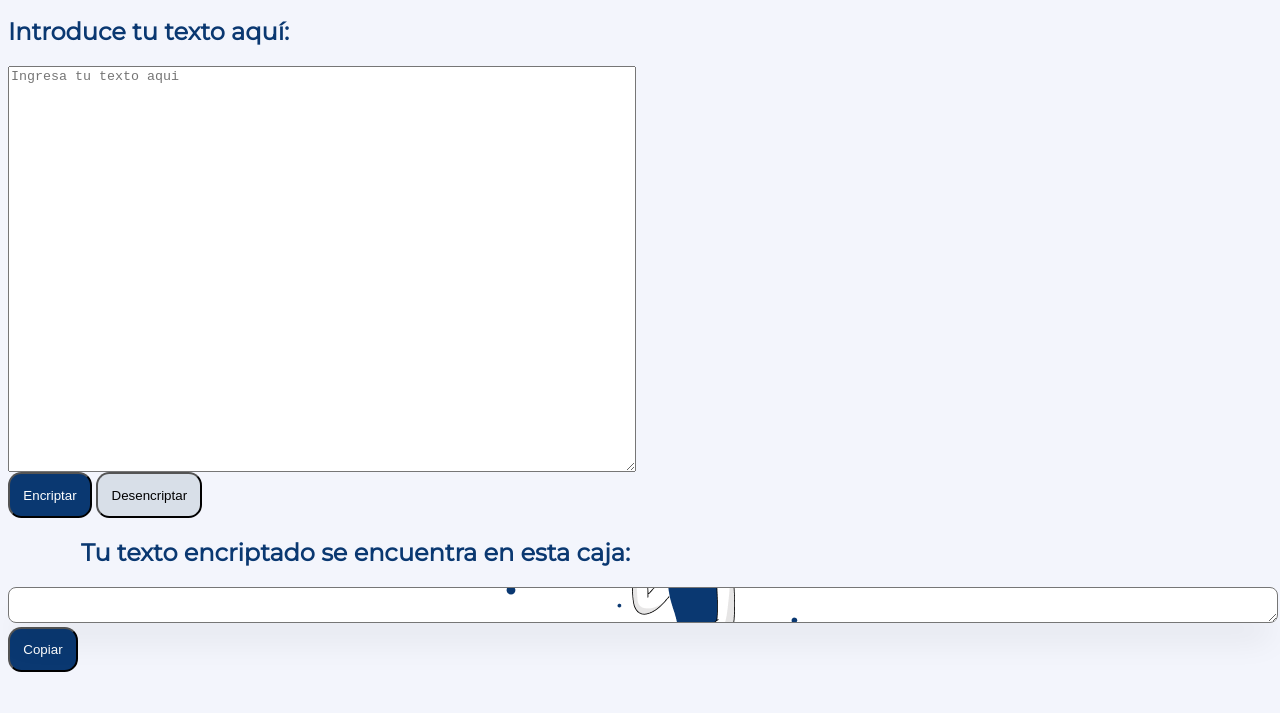
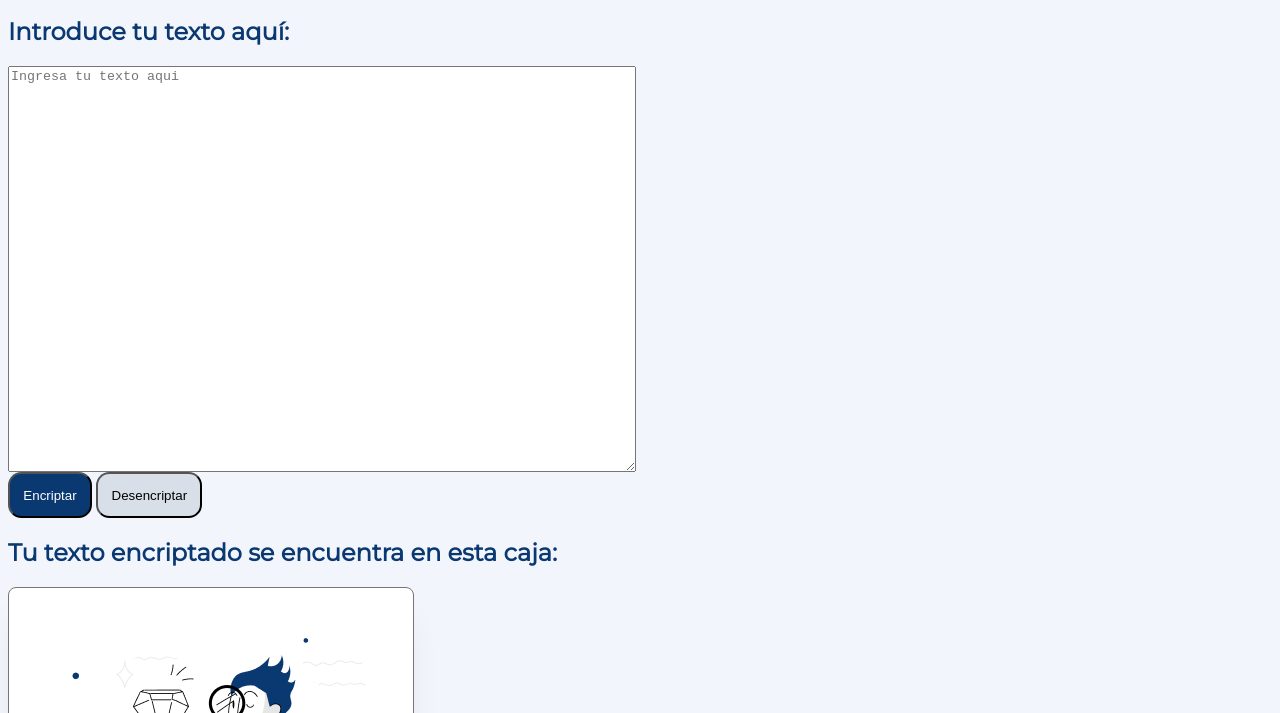
Before and after one commit to OscarMeezs04/encriptador-de-texto, a plain HTML site: page index.html in a window 1280 px wide. Shown: the part 239-952 px from the top of the page. Before the commit the page ends 919 px from the top, so only its background shows below. Drawn offline with Linux system fonts and the light colour scheme.

Commit message:
Cambios en el CSS Version 3

```diff
--- a/index.html
+++ b/index.html
@@ -43,7 +43,7 @@
             </section>
             <section>
                 <h2 class="SubTitulo" id="CajaTexto">Tu texto encriptado se encuentra en esta caja:</h2>
-                <textarea id="resultado" readonly> </textarea>
+                <textarea class="Caja"  id="resultado" readonly> </textarea>
                 <input type="button" value="Copiar" class="Boton" id="Copy" onclick="copiarAlPortapapeles(resultado)">
             </section>
 
--- a/style.css
+++ b/style.css
@@ -66,9 +66,8 @@ body{
 }
 
 #CajaTexto{
-    text-align: end;
+    text-align: left;
     bottom: 20.2em;
-
 }
 
 #resultado{
@@ -77,16 +76,6 @@ body{
     background-repeat: no-repeat;
     background-position: center;
     box-shadow: 0px 24px 32px -8px #00000014;
-    width: 100%;
-    height: auto;
-    left: 0;
-    bottom: 0;
-    position: relative;
-
-}
-
-#Copy{
-
 }
 
 /* Media Queries for responsiveness */
@@ -116,11 +105,11 @@ body{
 
     #CajaTexto,
     #mensaje {
-        width: calc(50% - 10px); /* Adjusted to 50% of the width with 10px spacing */
+        width: calc(50% - 10px);
     }
 
     #mensaje {
-        margin-right: 10px; /* Added margin for spacing between #mensaje and #CajaTexto */
+        margin-right: 10px;
     }
 }
 
```
